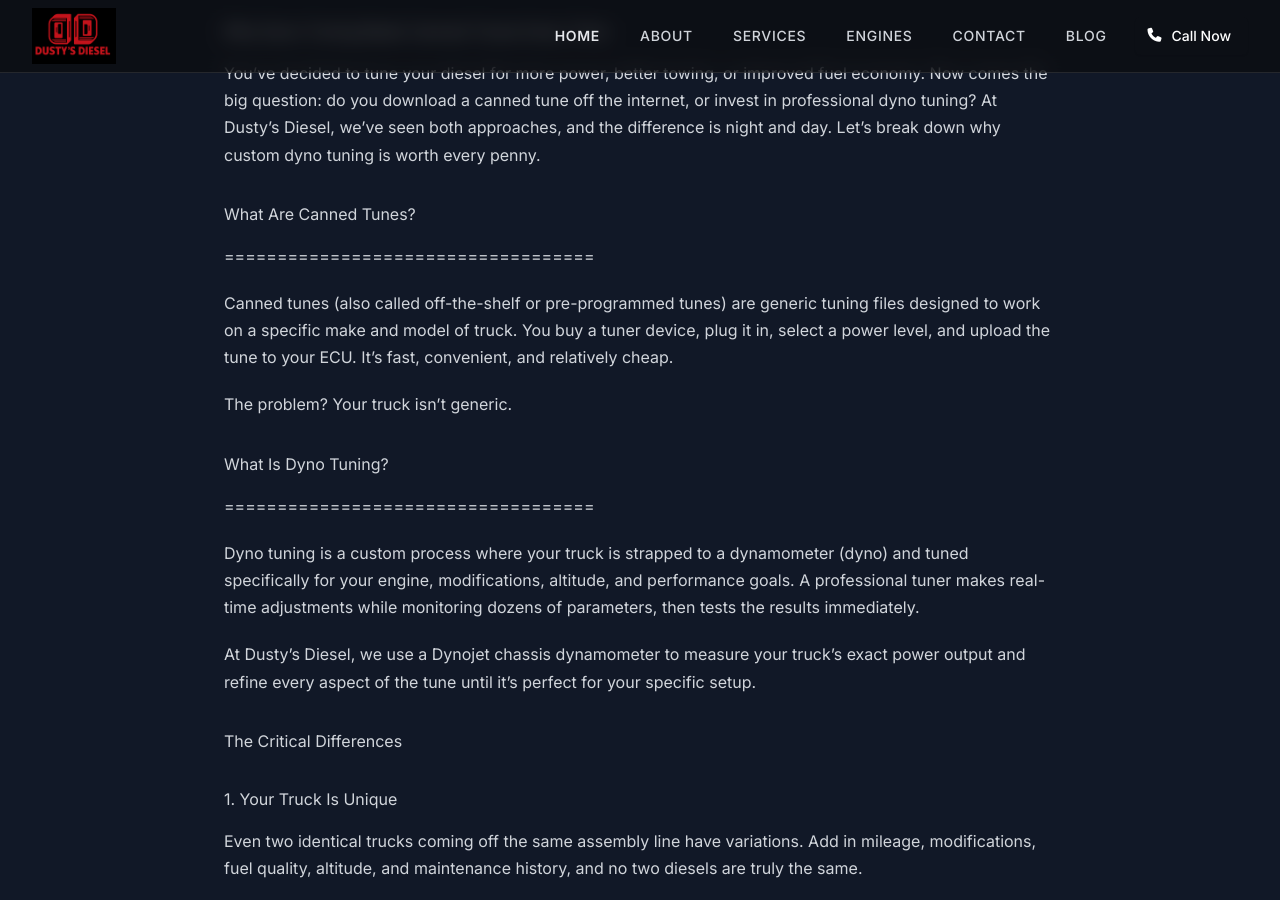
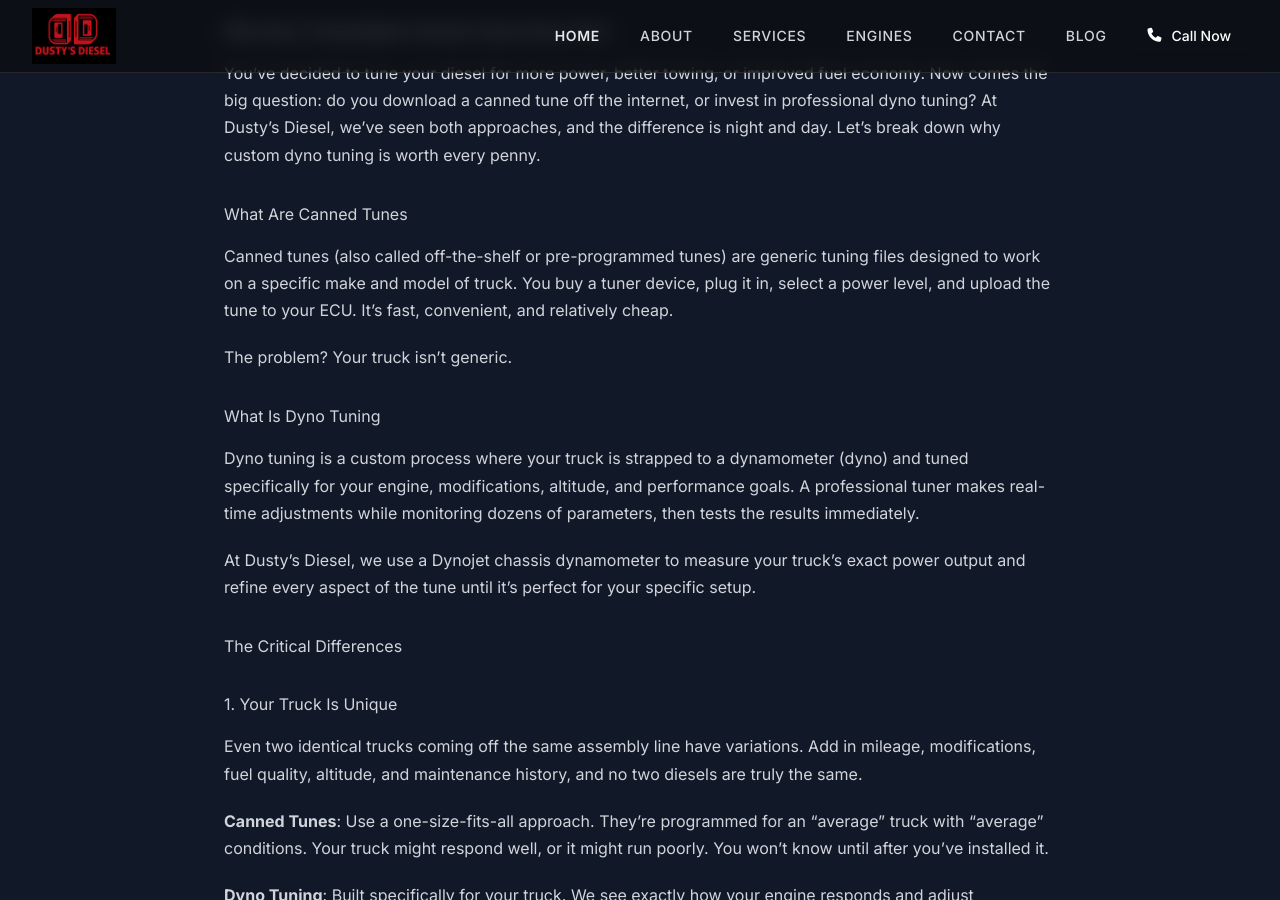
Before and after one commit to JamesBrownR/Dusty-s-Diesel, a Jekyll site: the page built from _posts/2025-02-12-dyno-tuning-benefits.md, in a window 1280 px wide and 900 px high, scrolled down 934 px. Built offline with Jekyll 4.4.1, drawn with Linux system fonts in a browser that asks for light colours; nearby versions of some CDN libraries.

```diff
--- a/_posts/2025-02-12-dyno-tuning-benefits.md
+++ b/_posts/2025-02-12-dyno-tuning-benefits.md
@@ -9,21 +9,18 @@ description: "Detailed comparison showing the value of professional dyno tuning
 
 You've decided to tune your diesel for more power, better towing, or improved fuel economy. Now comes the big question: do you download a canned tune off the internet, or invest in professional dyno tuning? At Dusty's Diesel, we've seen both approaches, and the difference is night and day. Let's break down why custom dyno tuning is worth every penny.
 
-
-### What Are Canned Tunes?
-===================================
+### What Are Canned Tunes
 
 Canned tunes (also called off-the-shelf or pre-programmed tunes) are generic tuning files designed to work on a specific make and model of truck. You buy a tuner device, plug it in, select a power level, and upload the tune to your ECU. It's fast, convenient, and relatively cheap.
 
 The problem? Your truck isn't generic.
 
-
-### What Is Dyno Tuning?
-===================================
+### What Is Dyno Tuning
 
 Dyno tuning is a custom process where your truck is strapped to a dynamometer (dyno) and tuned specifically for your engine, modifications, altitude, and performance goals. A professional tuner makes real-time adjustments while monitoring dozens of parameters, then tests the results immediately.
 
 At Dusty's Diesel, we use a Dynojet chassis dynamometer to measure your truck's exact power output and refine every aspect of the tune until it's perfect for your specific setup.
+
 
 
 ### The Critical Differences
```
